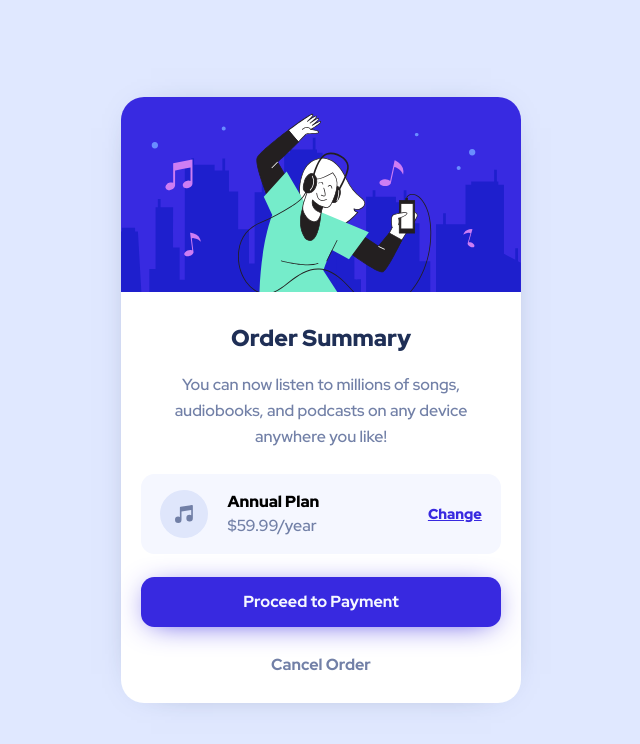
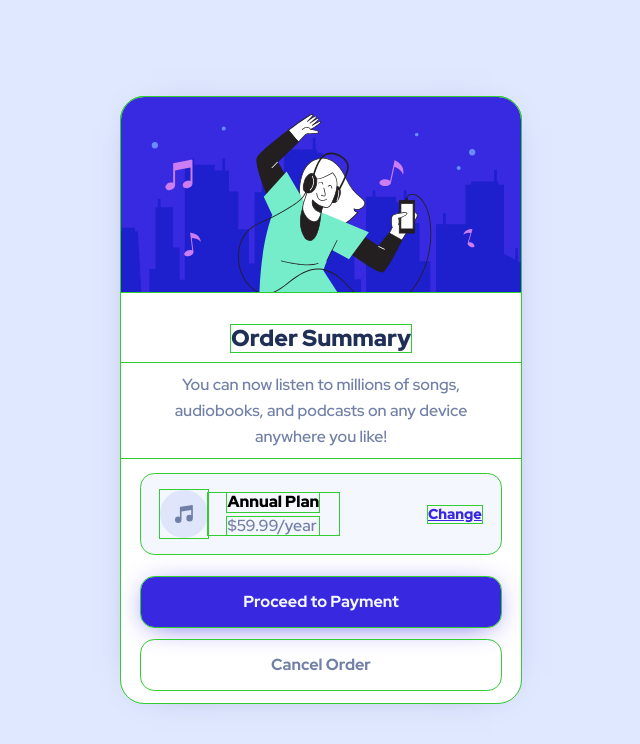
Before and after one commit to aras72h/order-summary-component, a plain HTML site: page index.html in a window 1280 px wide. Shown: the whole page, without its empty margins (319-959 px from the left). Drawn offline with Linux system fonts and the light colour scheme.

Commit message:
fixed HTML validation issues

```diff
--- a/index.html
+++ b/index.html
@@ -15,18 +15,18 @@
 <body>
   <main class="container">
     <div class="card">
-      <img class="card-image" src="images/illustration-hero.svg" aria-hidden="true">
+      <img class="card-image" src="images/illustration-hero.svg" alt="Customer Illustration" aria-hidden="true">
       <!-- <div class="card-body"> -->
       <h1>Order Summary</h1>
       <p class="card-description"> You can now listen to millions of songs, audiobooks, and podcasts on any
         device anywhere you like!
       </p>
       <div class="plan-detail">
-        <img class="plan-icon" src="images/icon-music.svg" aria-hidden="true">
-        <span class="plan-selected">
+        <img class="plan-icon" src="images/icon-music.svg" alt="Music Icon" aria-hidden="true">
+        <div class="plan-selected">
           <div class="plan-name">Annual Plan</div>
           <div class="plan-price">$59.99/year</div>
-        </span>
+        </div>
         <a href="#">Change</a>
       </div>
       <button class="btn btn-submit" type="submit">Proceed to Payment</button>
--- a/style.css
+++ b/style.css
@@ -33,7 +33,7 @@
   box-sizing: border-box;
   margin: 0;
   padding: 0;
-  /* outline: 1px solid limegreen; */
+  outline: 1px solid limegreen;
 }
 
 /* Layout */
```
